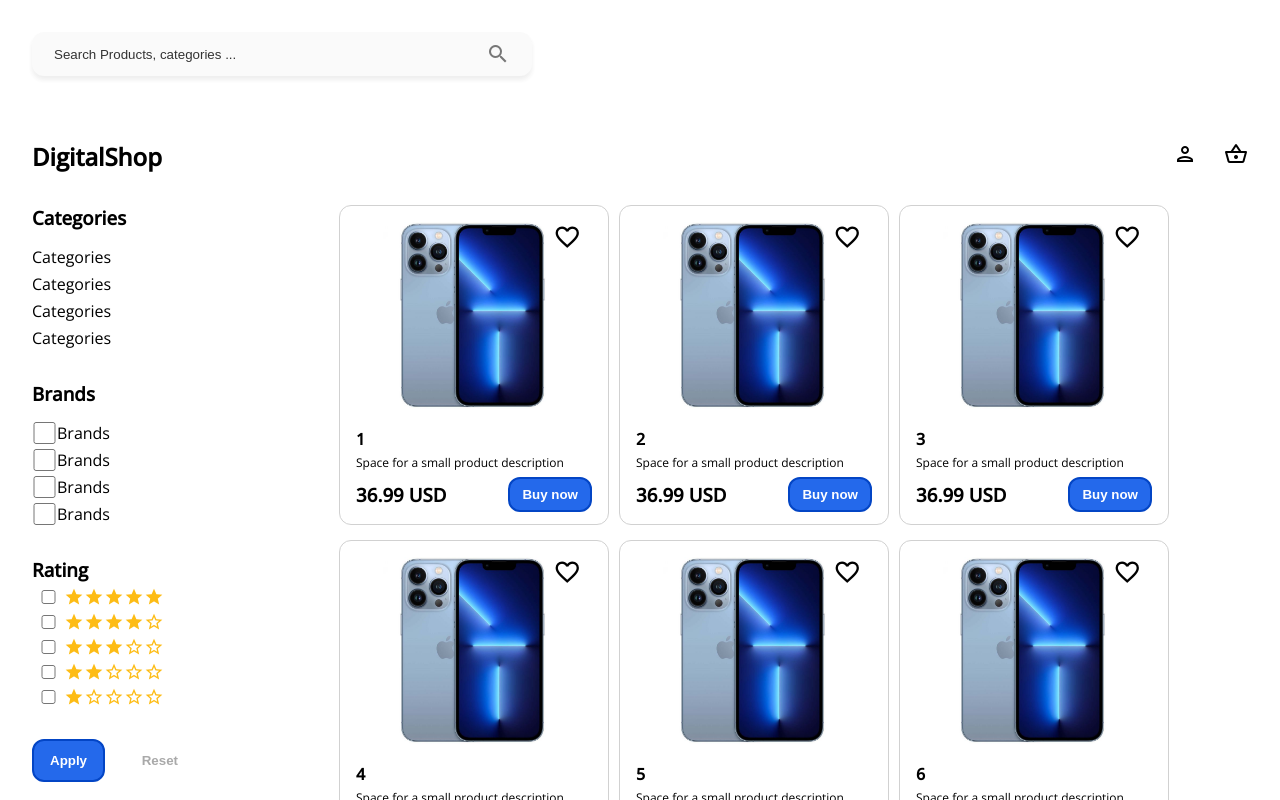
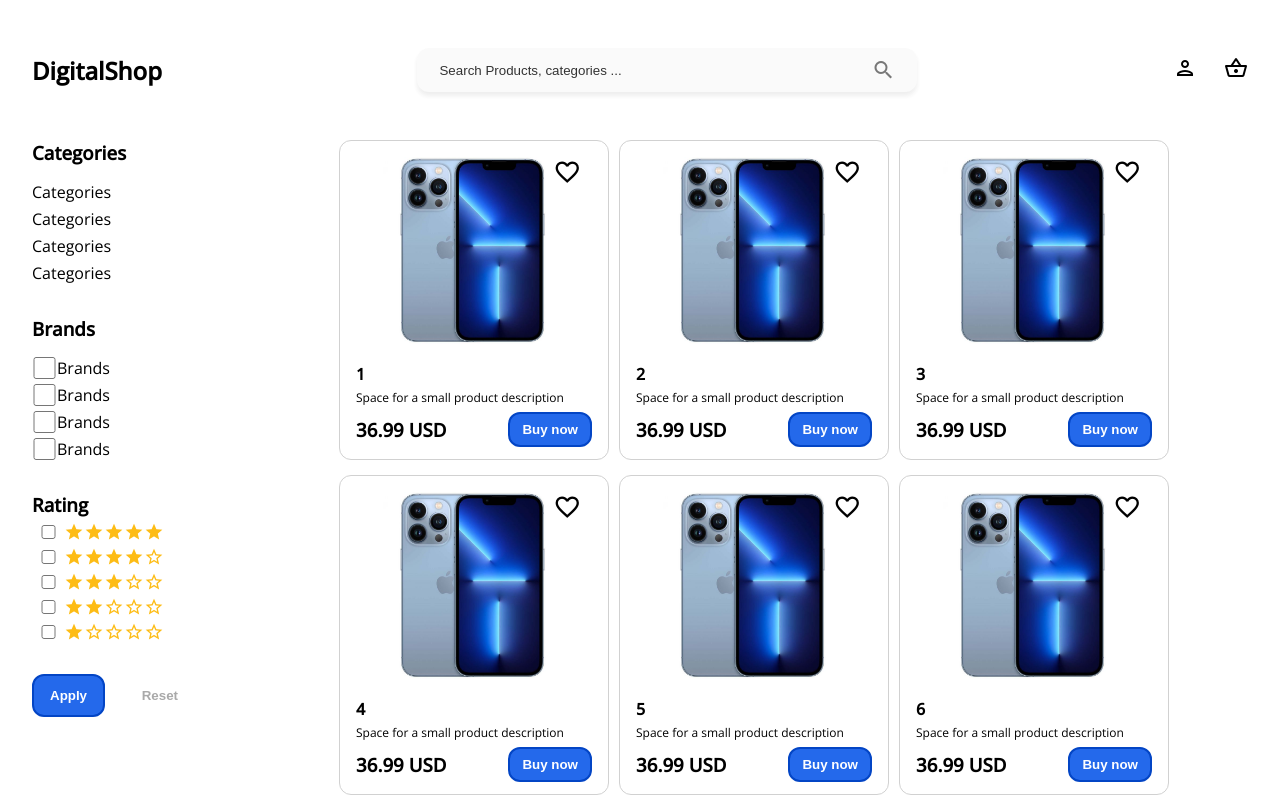
Before and after one commit to KAdelya/frontend_shop_digital_departments, a React (Create React App) app: page / in a window 1280 px wide. Shown: the top 800 px of the page. Built offline with nearby package versions, Linux system fonts and the light colour scheme.

Commit message:
rewrited

```diff
--- a/src/components/header/Header.tsx
+++ b/src/components/header/Header.tsx
@@ -1,16 +1,17 @@
 import styles from './index.module.sass';
 import Search from "../ui/Search/Search";
 import {NavLink} from "react-router-dom";
+import {FC} from "react";
 
 
-const Header = () => {
+const Header: FC<any> = ({onChange, value}) => {
     return (
         <header className={styles.header}>
             <div className={styles.header__wrap}>
                 <h2 className={styles.header__logo}>
                     DigitalShop
                 </h2>
-                {/*<div className={styles.header__search}><Search/></div>*/}
+                <div className={styles.header__search}><Search onChange={onChange} value={value}/></div>
                 <ul>
                     <li>
                         <NavLink
--- a/src/components/header/index.module.sass
+++ b/src/components/header/index.module.sass
@@ -1,5 +1,5 @@
 .header
-  padding: 2rem 0
+  padding: 1rem 0
   &__wrap
     display: flex
     justify-content: space-between
--- a/src/pages/Home/Home.tsx
+++ b/src/pages/Home/Home.tsx
@@ -16,29 +16,12 @@
         return e.toString().toLowerCase().match(searchValue);
     });
     return (
-        <div>
-            <Search onChange={searchHandler} value={searchValue}/>
-            {/*<header className={styles.header}>*/}
-            {/*    <div className={styles.header__wrap}>*/}
-            {/*        <div className={styles.header__search}>*/}
-            {/*            <div className={styles.search}>*/}
-            {/*                <input type='text'*/}
-            {/*                       onChange={searchHandler}*/}
-            {/*                       value={searchValue}*/}
-            {/*                       placeholder='Search Products, categories ...'/>*/}
-            {/*                <span className='material-icons-outlined'>search</span>*/}
-            {/*            </div>*/}
-            {/*        </div>*/}
-            {/*    </div>*/}
-            {/*</header>*/}
-
-            <HomeLayout>
-                <div className={styles.home}>
-                    {filter.map((card: Key | null | undefined) =>
-                        <ProductCard key={card} title={card}/>)}
-                </div>
-            </HomeLayout>
-        </div>
+        <HomeLayout onChange={searchHandler} value={searchValue}>
+            <div className={styles.home}>
+                {filter.map((card: Key | null | undefined) =>
+                    <ProductCard key={card} title={card}/>)}
+            </div>
+        </HomeLayout>
     )
 }
 
--- a/src/pages/Home/HomeLayout.tsx
+++ b/src/pages/Home/HomeLayout.tsx
@@ -4,10 +4,10 @@
 import Footer from "../../components/footer/Footer";
 import Header from "../../components/header/Header";
 
-const HomeLayout: FC<PropsWithChildren> = ({children}) => {
+const HomeLayout: FC<PropsWithChildren<any>> = ({children, onChange, value}) => {
     return (
         <div className={styles.layout}>
-            <Header/>
+            <Header onChange={onChange} value={value}/>
             <div className={styles.layout__bar}>
                 <Sidebar/>
                 {children}
```
